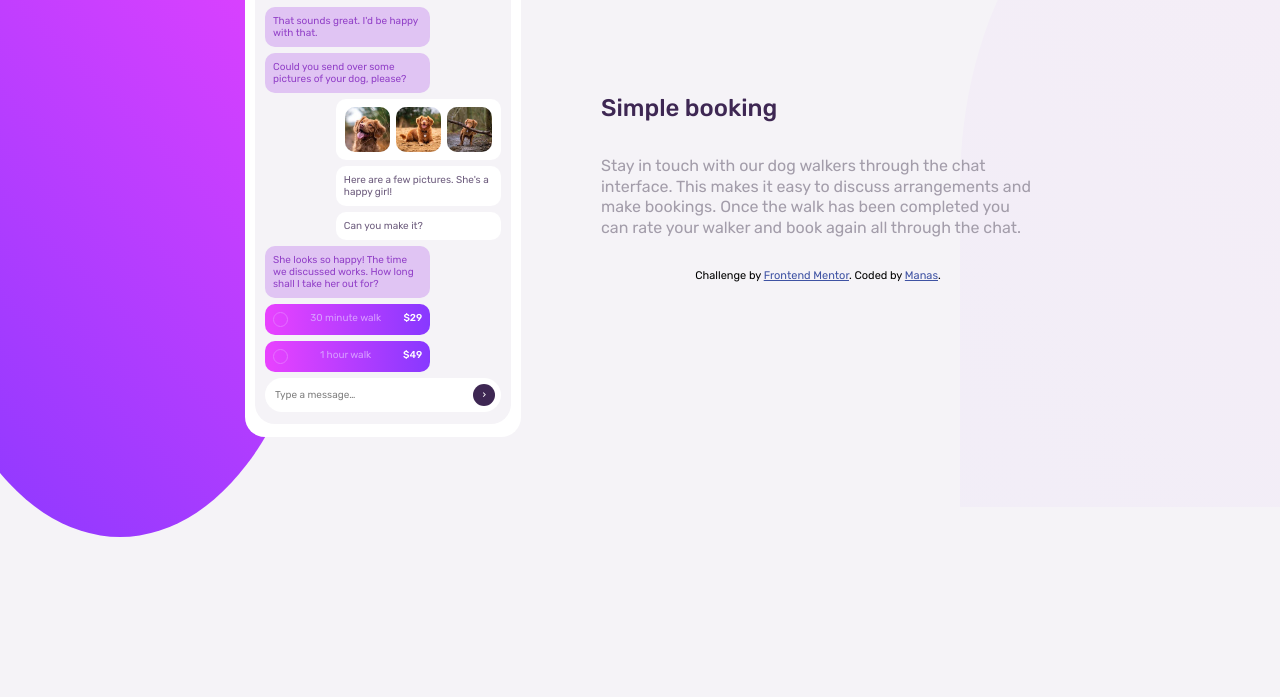
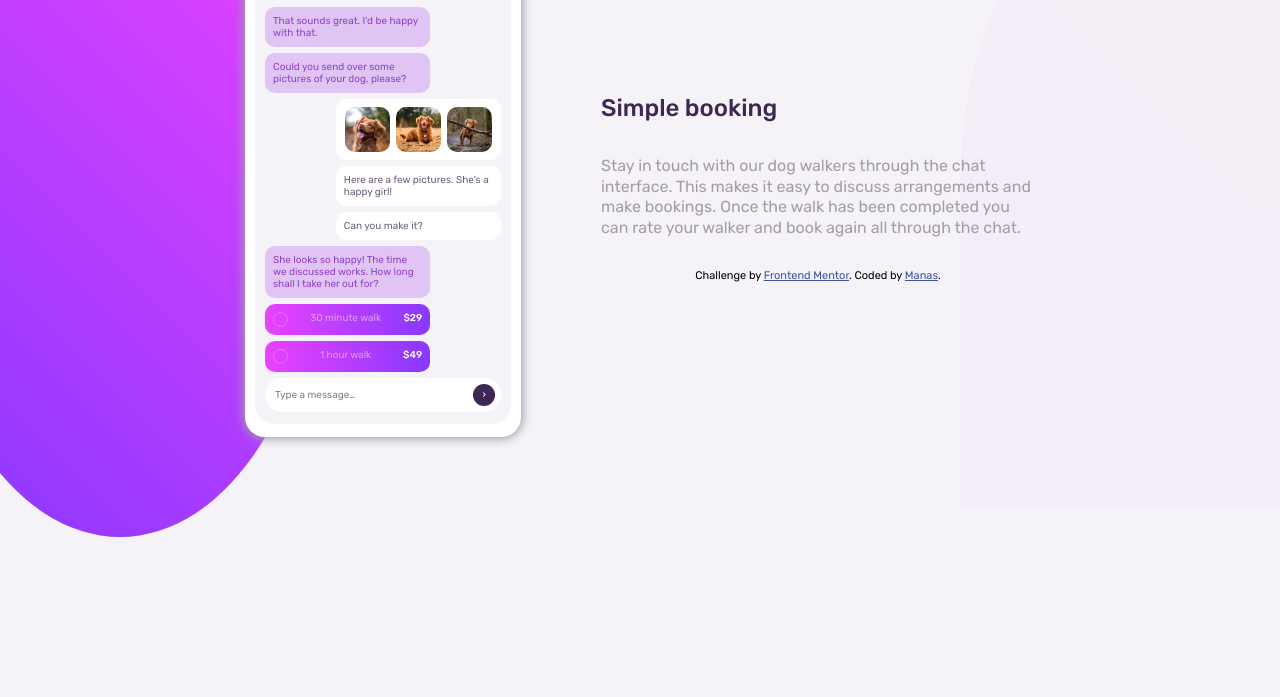
Before and after one commit to codewithmanas/Chat-app-CSS-illustration-frontendmentor, a plain HTML site: page index.html in a window 1280 px wide. Shown: the part 103-800 px from the top of the page. Drawn offline with nearby package versions, Linux system fonts and the light colour scheme.

Commit message:
shadow to app section added

```diff
--- a/styles.css
+++ b/styles.css
@@ -52,6 +52,7 @@ body {
     padding: 10px;
     border-radius: 20px;
     height: 500px;
+    box-shadow: 0 0 10px 2px hsl(270, 7%, 64%);
 }
 
 /* Text section */
```
